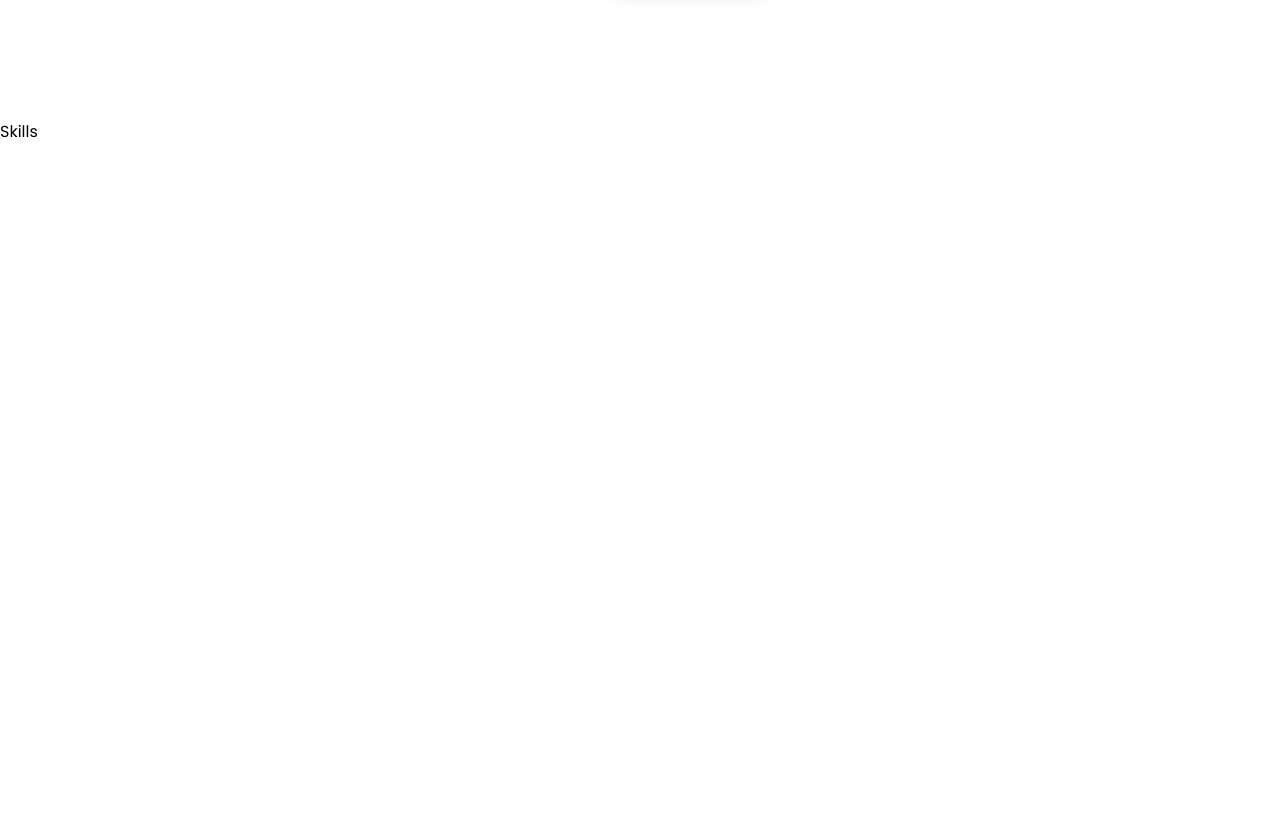
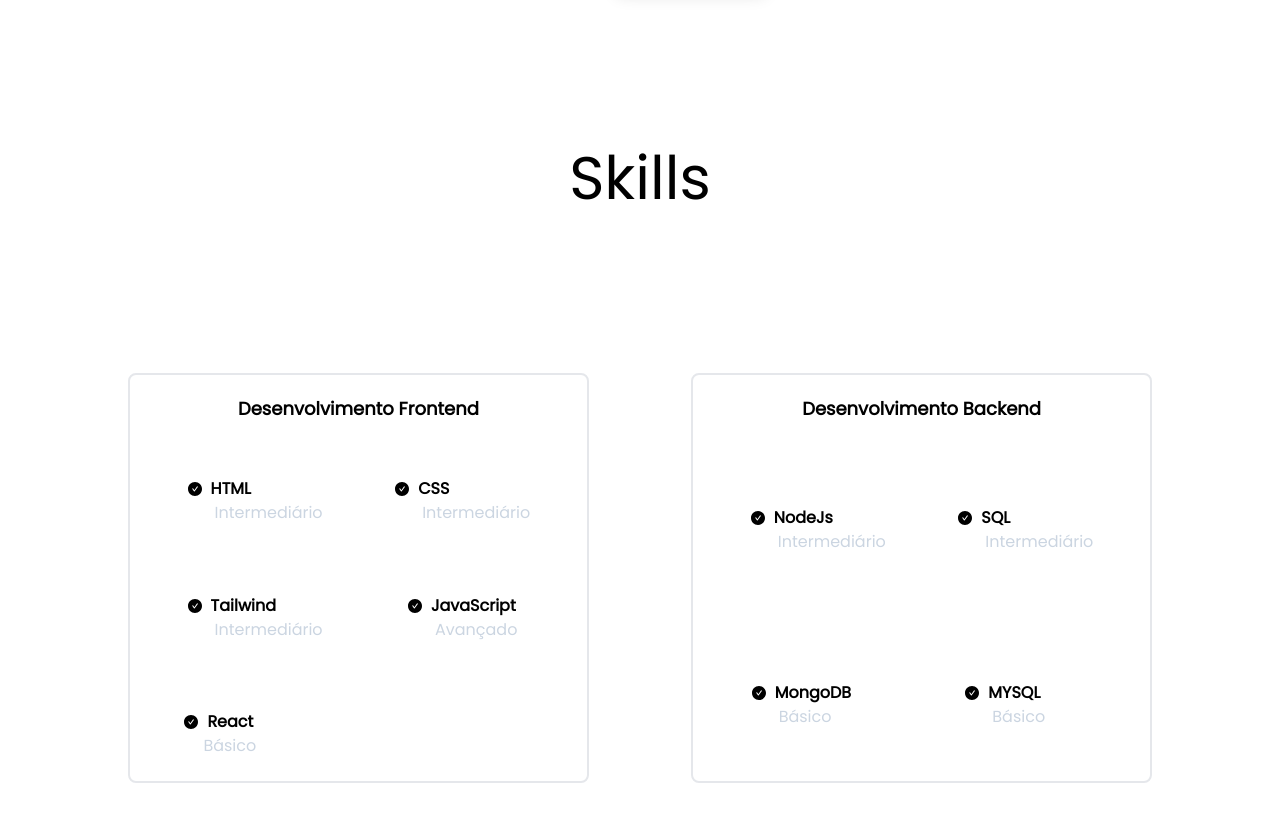
Before and after one commit to rafaapcode/portfolio-rafaelap, a React (Create React App) app in the folder portfolio/: page / in a window 1280 px wide. Shown: the part 1480-2302 px from the top of the page. Built offline with nearby package versions, Linux system fonts and the light colour scheme.

Commit message:
Skill section - OK

```diff
--- a/portfolio/src/components/Home.jsx
+++ b/portfolio/src/components/Home.jsx
@@ -104,11 +104,11 @@ function Home() {
                         </button>
                         <button className='w-[25%] flex flex-col justify-center items-center p-2 shadow rounded-xl'>
                             <BsPerson size={'30px'} />
-                            <a href="#home" className='text-xl p-1'>Sobre</a>
+                            <a href="#sobre" className='text-xl p-1'>Sobre</a>
                         </button>
                         <button className='w-[25%] flex flex-col justify-center items-center p-2 shadow rounded-xl'>
                             <DiCodeBadge size={'30px'} />
-                            <a href="#home" className='text-xl p-1'>Skills</a>
+                            <a href="#skills" className='text-xl p-1'>Skills</a>
                         </button>
                         <button className='w-[25%] flex flex-col justify-center items-center p-2 shadow rounded-xl'>
                             <BsImage size={'30px'} />
--- a/portfolio/src/components/Skills.jsx
+++ b/portfolio/src/components/Skills.jsx
@@ -1,8 +1,101 @@
 import React from 'react';
+import { motion } from 'framer-motion';
+import { AiFillCheckCircle } from 'react-icons/ai';
 
 function Skills() {
+
+  const boxAnimationnHover = {
+    scale: 1.1
+  }
+
   return (
-    <div>Skills</div>
+    <div className='h-full mx-auto flex flex-col items-center max-w-xl md:max-w-2xl xl:max-w-5xl'>
+      <div className='p-5 md:p-7'><p className='text-4xl md:text-6xl'>Skills</p></div>
+
+      <div className='h-[90%] w-full flex flex-col xl:flex-row xl:justify-between items-center gap-y-10 md:gap-y-20 xl:gap-y-0'>
+        <motion.div whileHover={{ ...boxAnimationnHover }} className='w-[85%] h-2/5 xl:w-[45%] xl:h-[60%] border-2 rounded-lg'>
+          <h2 className='text-center py-5 text-base md:text-lg font-semibold'>Desenvolvimento Frontend</h2>
+
+          <div className='grid grid-cols-2 gap-x-1 w-[90%] h-[86%] mx-auto items-center'>
+
+            <div className='flex h-[20%] justify-around items-center text-center mx-auto'>
+              <div className='flex flex-col w-full'>
+                <div className='w-fit font-semibold flex items-center justify-start gap-x-2'><AiFillCheckCircle /> <h3>HTML</h3></div>
+                <p className='text-slate-300 text-center md:ml-7 md:text-left'>Intermediário</p>
+              </div>
+            </div>
+
+            <div className='flex h-[20%] justify-around items-center mx-auto'>
+              <div className='flex flex-col w-full'>
+                <div className='w-fit font-semibold flex items-center justify-start gap-x-2'><AiFillCheckCircle /> <h3>CSS</h3></div>
+                <p className='text-slate-300 text-center md:ml-7 md:text-left'>Intermediário</p>
+              </div>
+            </div>
+
+            <div className='flex h-[20%] justify-around items-center mx-auto'>
+              <div className='flex flex-col w-full'>
+                <div className='w-fit font-semibold flex items-center justify-start gap-x-2'><AiFillCheckCircle /> <h3>Tailwind</h3></div>
+                <p className='text-slate-300 text-center md:ml-7 md:text-left'>Intermediário</p>
+              </div>
+            </div>
+
+            <div className='flex h-[20%] justify-around items-center mx-auto'>
+              <div className='flex flex-col w-full'>
+                <div className='w-fit font-semibold flex items-center justify-start gap-x-2'><AiFillCheckCircle /> <h3>JavaScript</h3></div>
+                <p className='text-slate-300 text-center md:ml-7 md:text-left'>Avançado</p>
+              </div>
+            </div>
+
+            <div className='flex h-[20%] justify-around items-center mx-[15%] md:mx-[25%] xl:mx-[15%]'>
+              <div className='flex flex-col w-full'>
+                <div className='w-fit font-semibold flex items-center justify-start gap-x-2'><AiFillCheckCircle /> <h3>React</h3></div>
+                <p className='text-slate-300 ml-5'>Básico</p>
+              </div>
+            </div>
+
+          </div>
+
+        </motion.div>
+
+        <motion.div whileHover={{ ...boxAnimationnHover }} className='w-[85%] h-2/5 xl:w-[45%] xl:h-[60%] border-2 rounded-lg'>
+          <h2 className='text-center py-5 text-base md:text-lg font-semibold'>Desenvolvimento Backend</h2>
+
+          <div className='grid grid-cols-2 gap-x-1 w-[90%] h-[86%] mx-auto items-center'>
+
+            <div className='flex h-[20%] justify-around items-center text-center mx-auto'>
+              <div className='flex flex-col w-full'>
+                <div className='w-fit font-semibold flex items-center justify-start gap-x-2'><AiFillCheckCircle /> <h3>NodeJs</h3></div>
+                <p className='text-slate-300 text-center md:ml-7 md:text-left'>Intermediário</p>
+              </div>
+            </div>
+
+            <div className='flex h-[20%] justify-around items-center mx-auto'>
+              <div className='flex flex-col w-full'>
+                <div className='w-fit font-semibold flex items-center justify-start gap-x-2'><AiFillCheckCircle /> <h3>SQL</h3></div>
+                <p className='text-slate-300 text-center md:ml-7 md:text-left'>Intermediário</p>
+              </div>
+            </div>
+
+            <div className='flex h-[20%] justify-around items-center mx-[17%]'>
+              <div className='flex flex-col w-full'>
+                <div className='w-fit font-semibold flex items-center justify-start gap-x-2'><AiFillCheckCircle /> <h3>MongoDB</h3></div>
+                <p className='text-slate-300 text-center md:ml-7 md:text-left'>Básico</p>
+              </div>
+            </div>
+
+            <div className='flex h-[20%] justify-around items-center mx-[20%]'>
+              <div className='flex flex-col w-full'>
+                <div className='w-fit font-semibold flex items-center justify-start gap-x-2'><AiFillCheckCircle /> <h3>MYSQL</h3></div>
+                <p className='text-slate-300 text-center md:ml-7 md:text-left'>Básico</p>
+              </div>
+            </div>
+
+          </div>
+
+        </motion.div>
+      </div>
+
+    </div>
   )
 }
 
```
